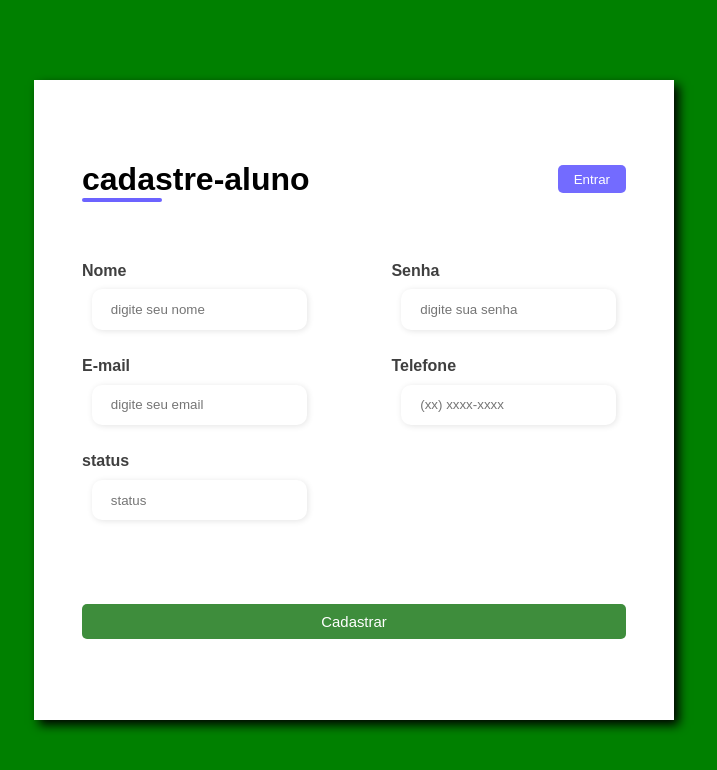
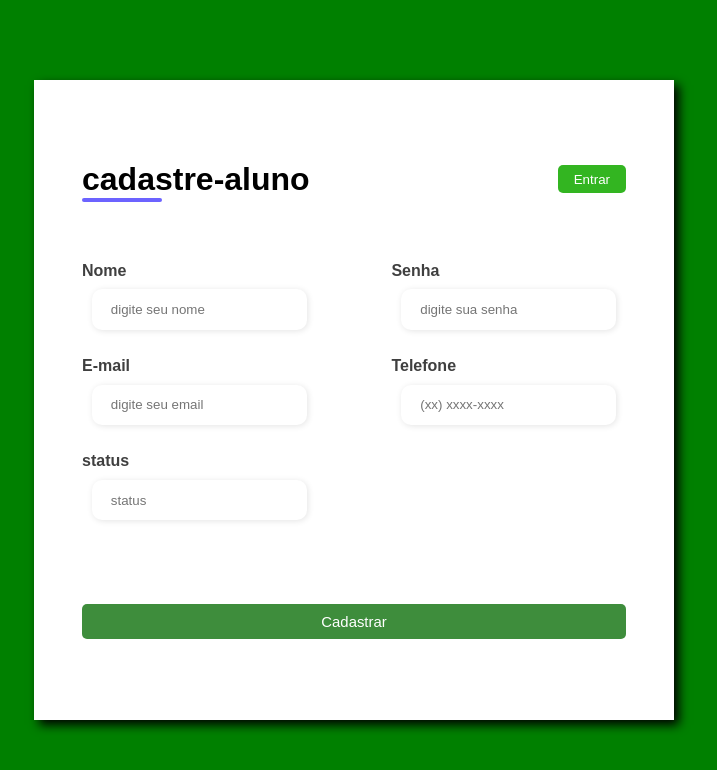
Before and after one commit to ifpi-picos/cursos-online-grupo-pedro-rodrigo-arthur, a website: page src/screens/Telas Artur/Aluno.html in a window 1280 px wide. In both pictures the pointer is over the button "Entrar". Shown: the whole page, without its empty margins (286-1003 px from the left). Drawn offline with Linux system fonts and the light colour scheme.

Commit message:
Estilizando pagina profesor

```diff
--- a/src/screens/Telas Artur/professor.css
+++ b/src/screens/Telas Artur/professor.css
@@ -60,7 +60,7 @@ body {
 
 .login-button button {
     border: none;
-    background-color: #40ab23;
+    background-color: #3e8d3c;
     padding: 0.4rem 1rem;
     border-radius: 5px;
     cursor: pointer;
@@ -68,7 +68,8 @@ body {
 }
 
 .login-button  button:hover {
-    background-color: #6b63fff1;
+    background-color: rgb(51, 181, 33);
+    transition-duration: .5s;
 }
 .login-button a {
    text-decoration: none;
@@ -136,7 +137,8 @@ body {
 }
 
 .continue-button button:hover {
-    background-color: #6b63fff1;
+    background-color: rgb(51, 181, 33);
+    transition-duration: .5s;
 }
 
 .continue-button button a {
```
